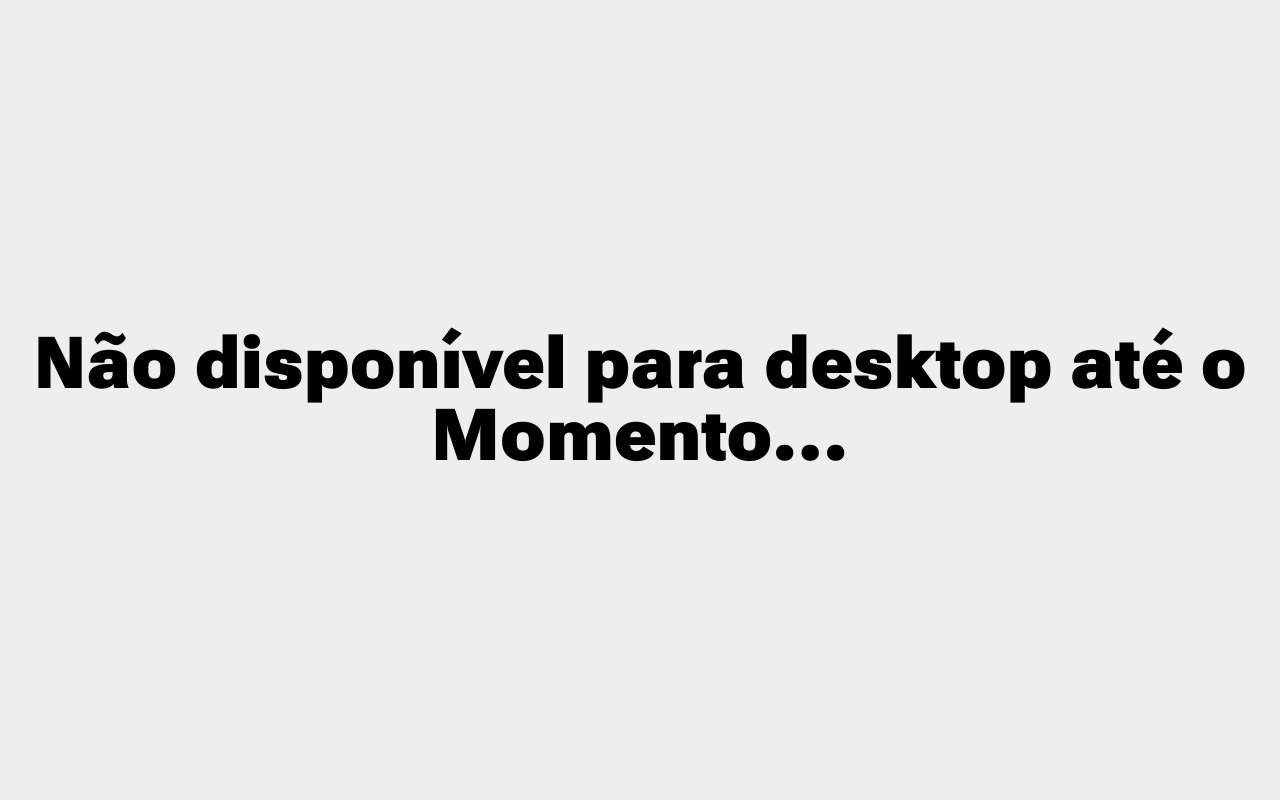
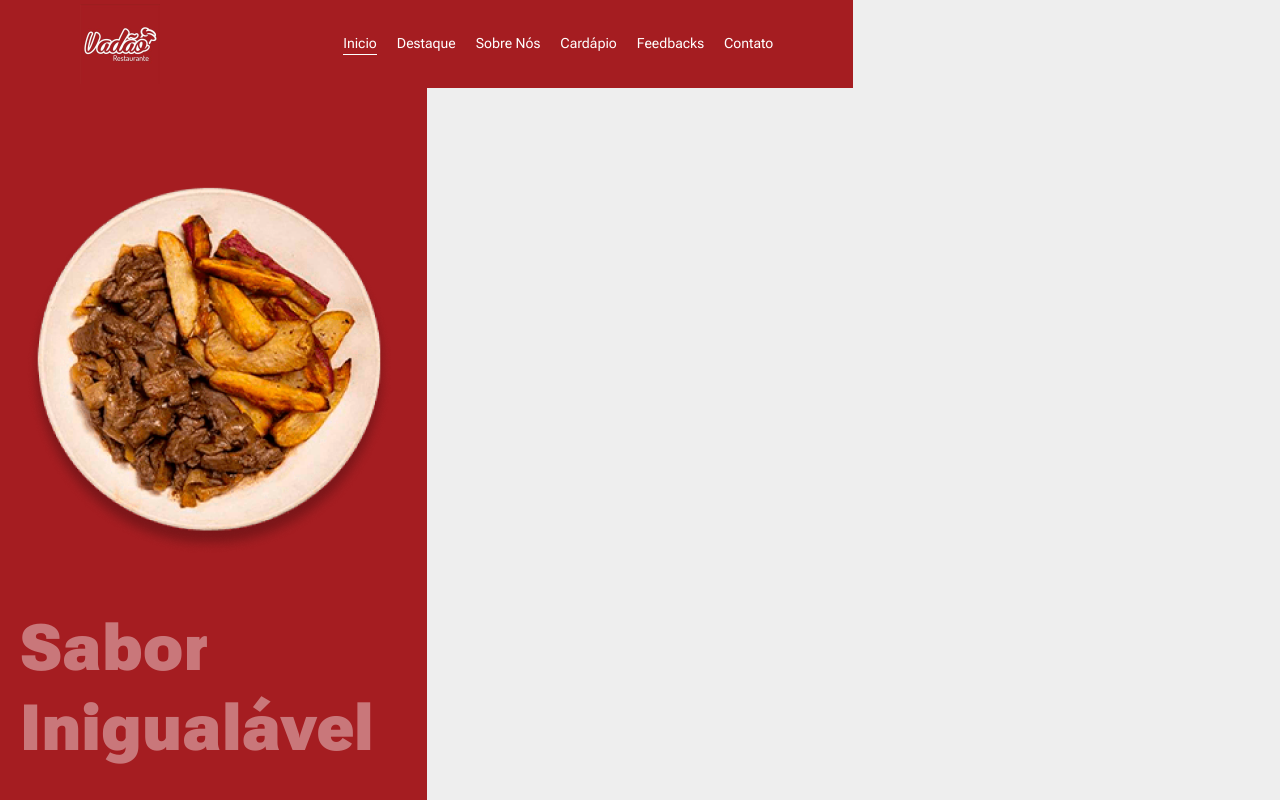
Before and after one commit to DevWeDesc/Vadao, a Next.js app: page / in a window 1280 px wide. Shown: the top 800 px of the page. Built offline with nearby package versions, Linux system fonts and the light colour scheme.

Commit message:
Arrumando Header para versão desktop

```diff
--- a/src/app/page.tsx
+++ b/src/app/page.tsx
@@ -9,13 +9,12 @@ import { Menu } from "@/components/Menu";
 export default function Home() {
   return (
     <>
-      <div className="hidden lg:flex w-screen h-screen items-center justify-center">
-        <p className="font-extraBlack text-7xl max-w-xxl text-center">
-          Não disponível para desktop até o Momento...
-        </p>
+      <div className="lg:grid lg:grid-cols-3">
+        <div className="lg:col-span-2">
+          <Header />
         </div>
-      <Header />
-      <main className="lg:hidden">
+        <div></div>
+        <main>
           <section id="Init">
             <Banner />
           </section>
@@ -35,6 +34,7 @@ export default function Home() {
             <Footer />
           </section>
         </main>
+      </div>
     </>
   );
 }
--- a/src/components/Header.tsx
+++ b/src/components/Header.tsx
@@ -16,11 +16,11 @@ export const Header = () => {
   };
 
   return (
-    <div className="fixed w-screen z-10 bg-redDefault flex items-center justify-between px-5 py-1 lg:hidden">
+    <div className="fixed w-screen z-10 bg-redDefault flex items-center justify-between px-5 py-1 lg:w-full lg:px-20 lg:relative">
       <Image alt="" src={LogoHeader} />
 
       <div
-        className="z-20 flex flex-col gap-[6px] h-6 w-6"
+        className="z-20 flex flex-col gap-[6px] h-6 w-6 lg:hidden"
         onClick={hamdleNavOpen}
       >
         <div
--- a/src/components/Nav.tsx
+++ b/src/components/Nav.tsx
@@ -8,10 +8,10 @@ export const Nav = ({ navOpen, handleNavOpen }: INav) => {
   const [sectionSelected, setSectionSelected] = useState("Inicio");
   return (
     <div
-      className={`fixed top-0 text-white z-10 bg-red-800 h-screen px-14 py-24 gap-5 flex flex-col right-0 ${
+      className={`fixed top-0 text-white z-10 bg-red-800 h-screen lg:relative lg:h-full px-14 py-24 lg:p-0 lg:bg-redDefault gap-5 flex flex-col right-0 ${
         navOpen
           ? "z-10 opacity-100 transition-all"
-          : "-z-[2] opacity-0 right-0 transition-all hidden"
+          : "-z-[2] opacity-0 right-0 transition-all hidden lg:flex lg:flex-row lg:opacity-100 lg:z-10"
       }`}
     >
       {DataNav.map((data, index) => (
```
Lines whose indentation alone changed are shown as unchanged.
